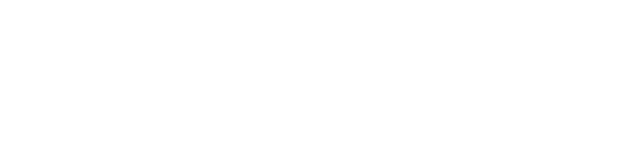
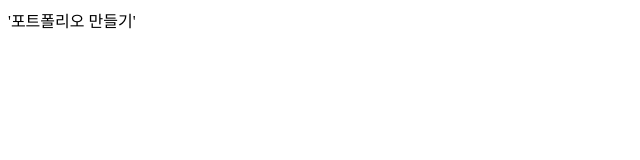
Before and after one commit to to9693/to9693.github.io, a plain HTML site: page index.html in a window 1280 px wide. Shown: the whole page, without its empty margins (0-640 px from the left). Drawn offline with Linux system fonts and the light colour scheme.

Commit message:
보노보노

```diff
--- a/index.html
+++ b/index.html
@@ -7,6 +7,6 @@
     <title>Document</title>
 </head>
 <body>
-
+    '포트폴리오 만들기'
 </body>
 </html>
```
